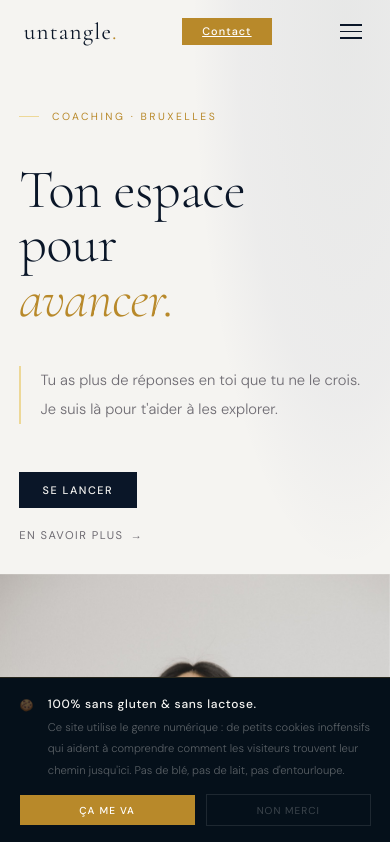
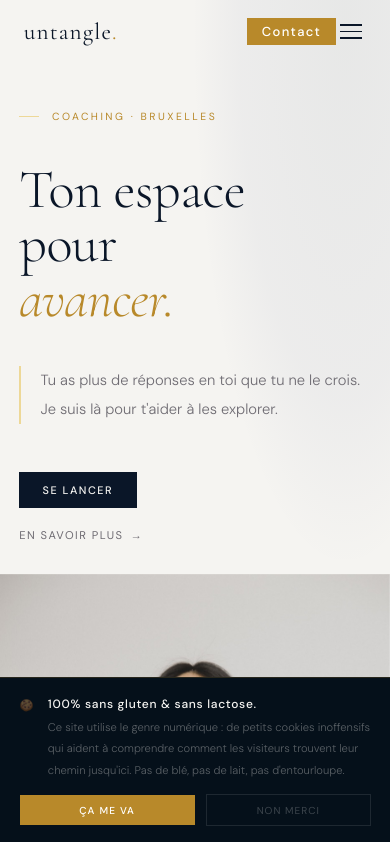
Before and after one commit to KimUntangle/website, a plain HTML site: page fr/index.html in a window 390 px wide. Shown: the top 842 px of the page. Drawn offline with nearby package versions, Linux system fonts and the light colour scheme.

Commit message:
Mobile nav CTA: remove underline, push right, reduce size
@media(max-width:768px): margin-left:auto, text-decoration:none,
padding:6px 14px, font-size:13px — desktop unchanged

Co-Authored-By: Claude Sonnet 4.6 <noreply@anthropic.com>

```diff
--- a/fr/index.html
+++ b/fr/index.html
@@ -528,6 +528,9 @@ footer{flex-direction:column;align-items:flex-start;justify-content:flex-start;p
 @media(max-width:480px){
   footer{padding:2.5rem 1.2rem 2rem}
 }
+@media(max-width:768px){
+  .mob-cta{margin-left:auto;text-decoration:none;padding:6px 14px!important;font-size:13px!important}
+}
 </style>
 </head>
 <body>
```
Also changed, not shown: index.html (+3 -0 lines).
